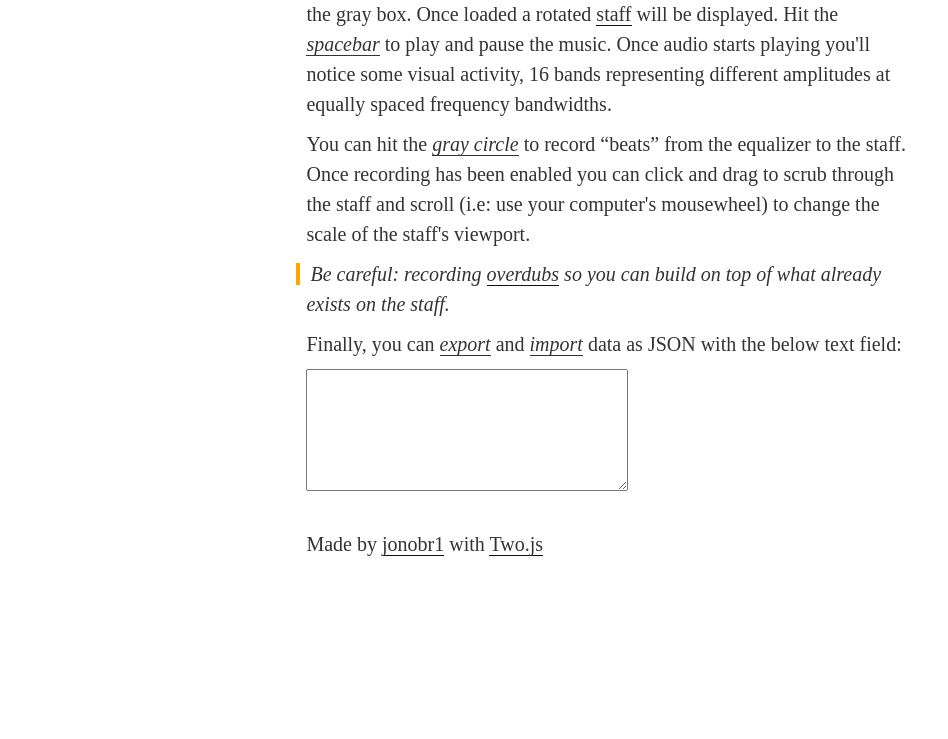
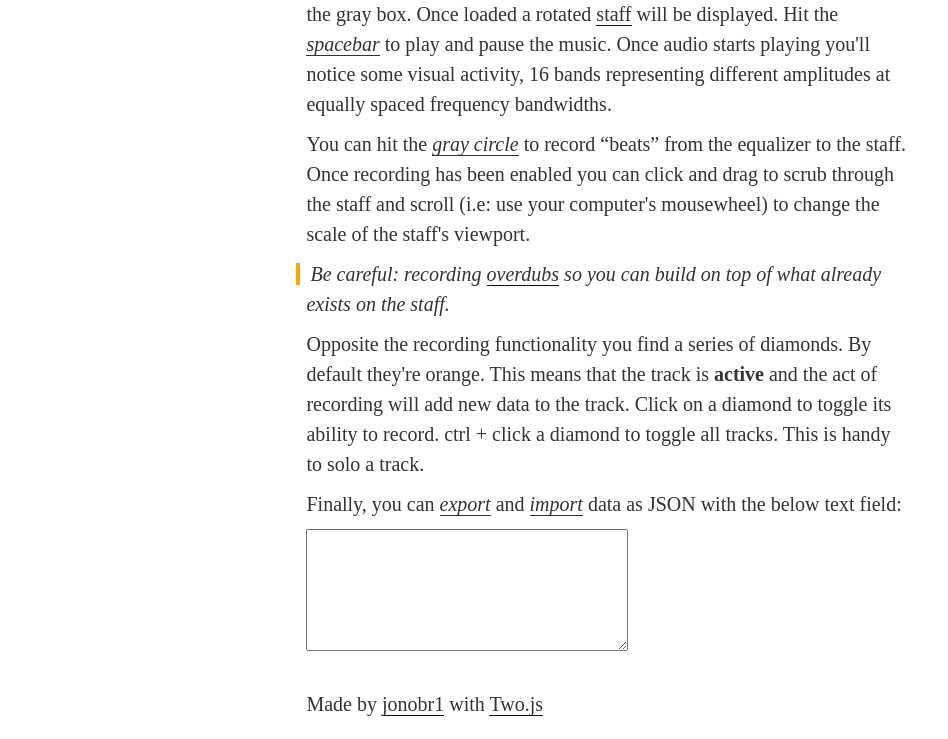
Before and after one commit to jonobr1/equalizer.js, a plain HTML site: page index.html in a window 1280 px wide. Shown: the part 191-930 px from the top of the page, without its empty margins (0-948 px from the left). Before the commit the page ends 800 px from the top, so only its background shows below. Drawn offline with Linux system fonts and the light colour scheme.

Commit message:
updated documentation

```diff
--- a/index.html
+++ b/index.html
@@ -86,7 +86,7 @@
           <span class="nota-bene">Be careful: recording <a class="explanation" href="https://en.wikipedia.org/wiki/Overdubbing" target="_blank">overdubs</a> so you can build on top of what already exists on the staff.</span>
         </p>
         <p>
-
+          Opposite the recording functionality you find a series of diamonds. By default they&apos;re orange. This means that the track is <strong>active</strong> and the act of recording will add new data to the track. Click on a diamond to toggle its ability to record. <span id="ctrl-or-command"></span> + click a diamond to toggle all tracks. This is handy to solo a track.
         </p>
         <p>
           Finally, you can <span id="export" class="action">export</span> and <span id="import" class="action">import</span> data as JSON with the below text field:
@@ -114,6 +114,9 @@
         elem.style.display = 'inline-block';
         elem.style.margin = '20px';
         elem.style.border = '1px solid #ccc';
+
+        document.querySelector('#ctrl-or-command').textContent
+          = /mac/i.test(window.navigator.platform) ? 'cmd' : 'ctrl';
 
         elem.addEventListener('drop', function(e) {
 
```
